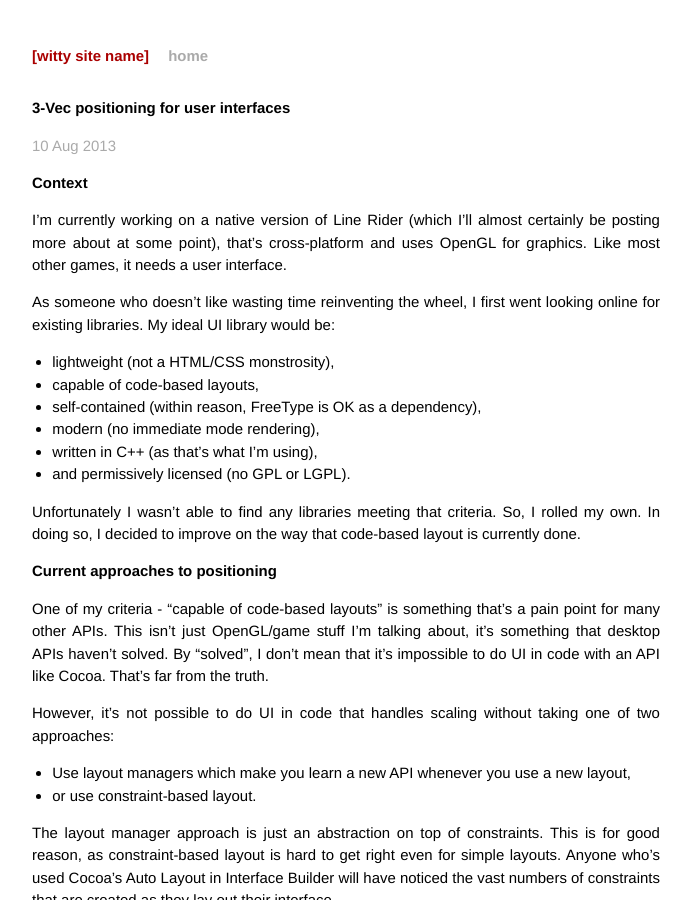
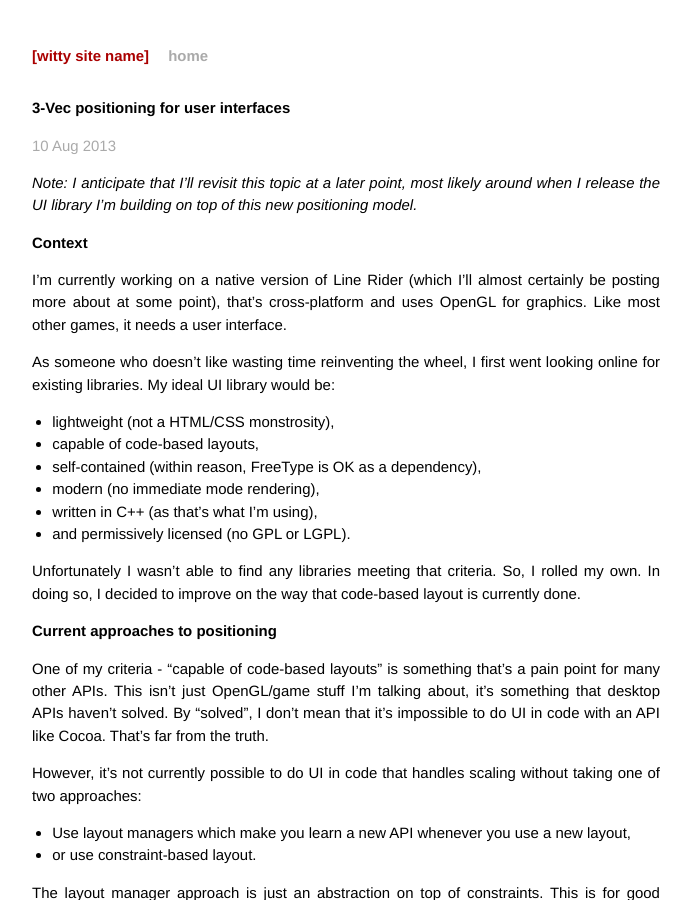
Before and after one commit to mhenr18/mhenr.com, a Jekyll site: the page built from _posts/2013-08-10-3-vec-positioning-for-user-interfaces.md, in a window 1280 px wide and 900 px high. Shown: the whole window, without its empty margins (294-985 px from the left). Built offline with Jekyll 4.4.1, drawn with Linux system fonts in a browser that asks for light colours; Markdown is read by kramdown in place of the engine named in the settings; some of the changed text lies outside the part shown.

Commit message:
Minor corrections to 3-Vec positioning
Also included a note that I'll probably revisit that topic.

```diff
--- a/_posts/2013-08-10-3-vec-positioning-for-user-interfaces.md
+++ b/_posts/2013-08-10-3-vec-positioning-for-user-interfaces.md
@@ -2,6 +2,10 @@
 layout: post
 title:  "3-Vec positioning for user interfaces"
 ---
+
+_Note: I anticipate that I'll revisit this topic at a later point, most likely
+around when I release the UI library I'm building on top of this new positioning
+model._
 
 ## Context
 
@@ -32,7 +36,7 @@
 I don't mean that it's impossible to do UI in code with an API like Cocoa. That's
 far from the truth.
 
-However, it's not possible to do UI in code that handles scaling without
+However, it's not currently possible to do UI in code that handles scaling without
 taking one of two approaches:
 
 - Use layout managers which make you learn a new API whenever you use a new layout,
@@ -68,7 +72,7 @@
 that corner without even needing to adjust their position when the parent element is resized.
 
 Consider the parent element's area as a unit square. We'd represent its top-left corner as
-`(0, 0)` and its bottom-right corner as `(1, 1)`. If include a point in that square with the `(x, y)`
+`(0, 0)` and its bottom-right corner as `(1, 1)`. If we include a point in that square - the _anchor_ - with the `(x, y)`
 offset then we can get the benefits of not needing to adjust positions upon resizes. The
 position `(1, 1), (-12, -12)` will always represent a point that's 12px up and to the left of
 the bottom right corner of the element's parent, regardless of the parent's size.
```
